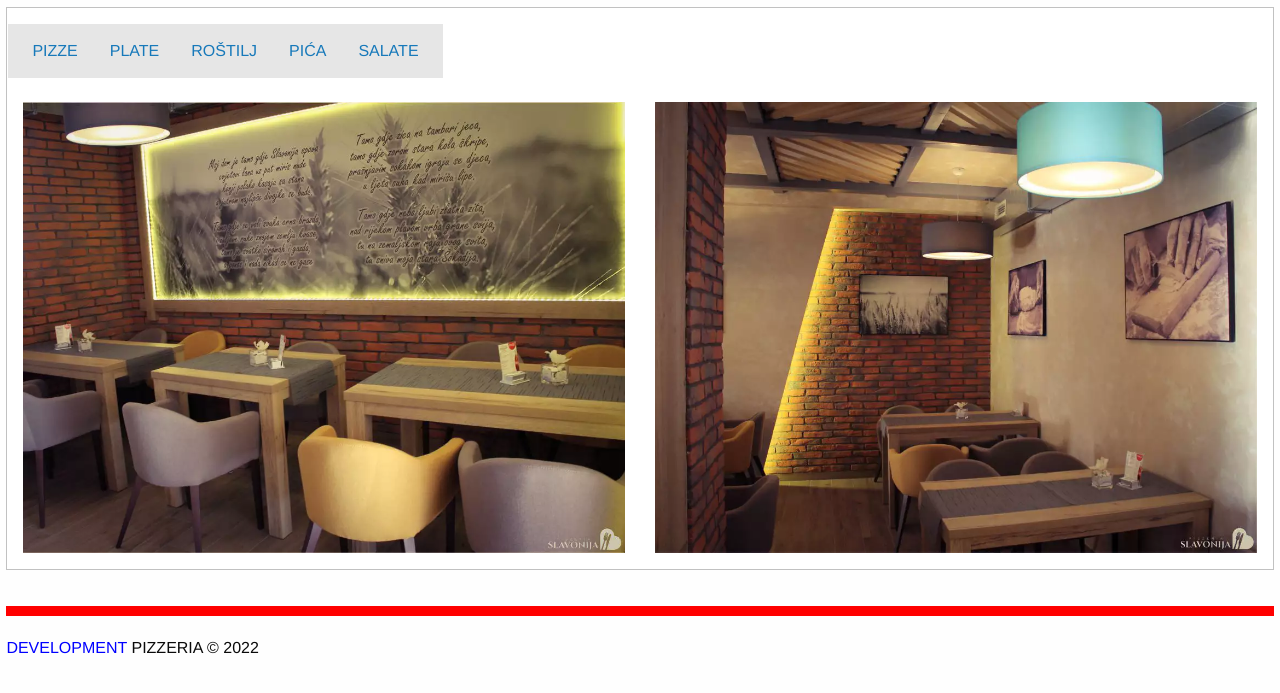
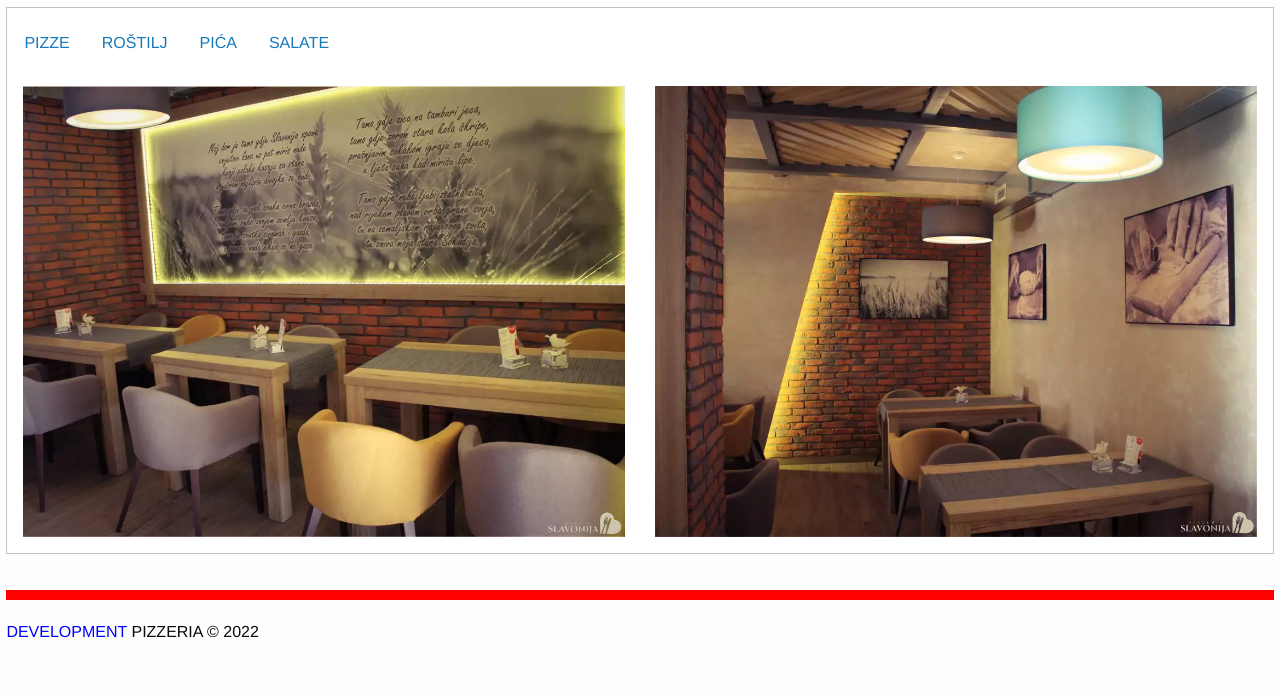
Before and after one commit to marija-mikic/ZAVRSNI-RAD, a PHP site: page / in a window 1280 px wide. Shown: the part 55-748 px from the top of the page. Run offline with PHP 8.4, Linux system fonts and the light colour scheme; some libraries are stand-ins or nearby versions.

Commit message:
promjena izbornika

```diff
--- a/app/view/index.phtml
+++ b/app/view/index.phtml
@@ -1,14 +1,11 @@
 <div class="grid-x grid-padding-x" style="text-align: center">
-  <div class="top-bar" id="example-menu">
-    <div class="large-12 cell">
+<div class="medium-4 medium-expand">
        <ul class="dropdown menu" data-dropdown-menu>
-             <li><a href="<?=App::config('url')?>">PIZZE</a></li>
-             <li><a href="<?=App::config('url')?>">PLATE</a></li>
-             <li><a href="<?=App::config('url')?>">ROŠTILJ</a></li>
-             <li><a href="<?=App::config('url')?>">PIĆA</a></li>
-             <li><a href="<?=App::config('url')?>">SALATE</a></li>
+             <li><a href="<?=App::config('url')?>pizza/">PIZZE</a></li>
+             <li><a href="<?=App::config('url')?>plata/">ROŠTILJ</a></li>
+              <li><a href="<?=App::config('url')?>tekuci/">PIĆA</a></li>
+             <li><a href="<?=App::config('url')?>salata/index">SALATE</a></li>
         </ul>
-      </div>
     </div>
 </div>
 <br/>
```
